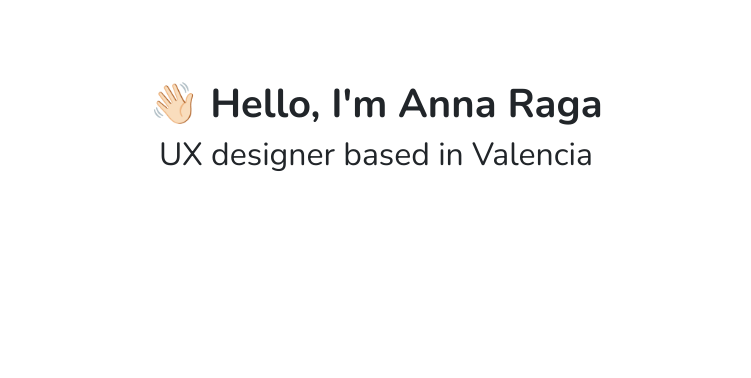
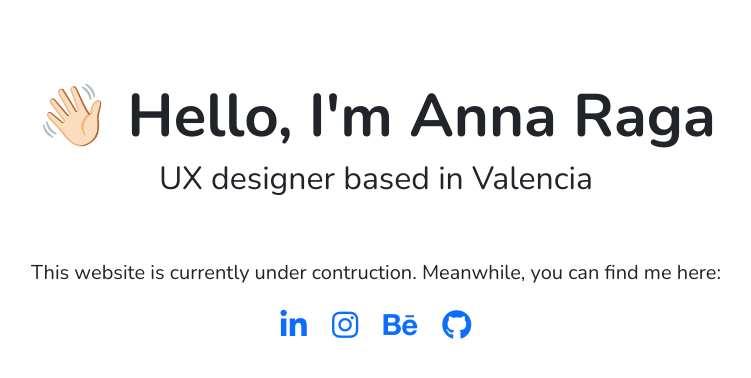
Before and after one commit to annaraga/personal-website, a plain HTML site: page index.html in a window 1280 px wide. Shown: the whole page, without its empty margins (264-1015 px from the left). Drawn offline with nearby package versions, Linux system fonts and the light colour scheme.

Commit message:
Added social contact

```diff
--- a/index.html
+++ b/index.html
@@ -8,19 +8,30 @@
     <title>Anna Raga | UX Design </title>
 
     <link href="https://cdn.jsdelivr.net/npm/bootstrap@5.0.0-beta3/dist/css/bootstrap.min.css" rel="stylesheet" integrity="sha384-eOJMYsd53ii+scO/bJGFsiCZc+5NDVN2yr8+0RDqr0Ql0h+rP48ckxlpbzKgwra6" crossorigin="anonymous">
+    <script src="https://kit.fontawesome.com/53fe7a79c3.js" crossorigin="anonymous"></script>
     <link rel="stylesheet" href="src/style.css">
 
 </head>
 <body>
 
     <div class="container">
-<div class="content-wrapper">
+<div class="header-wrapper">
 
 
 <h1>👋🏻 Hello, I'm Anna Raga</h1>
 <h2>UX designer based in Valencia
 </h2>
+
 </div>
+
+<p>This website is currently under contruction. Meanwhile, you can find me here:</p>
+
+<ul></ul>
+<li><a href="https://www.linkedin.com/in/anna-raga-0579b815/" target="_blank"><i class="fab fa-linkedin-in"></i></a></li>
+<li><a href="https://www.instagram.com/pikkuraga/" target="_blank"><i class="fab fa-instagram"></i></a></li>
+<li><a href="https://www.behance.net/annaraga" target="_blank"><i class="fab fa-behance"></i></a></li>
+<li><a href="https://github.com/annaraga" target="_blank"><i class="fab fa-github"></i></a></li>
+</ul>
 
 
 </div>
--- a/src/style.css
+++ b/src/style.css
@@ -5,17 +5,29 @@ body {
 
     font-family: 'Nunito', sans-serif;
     text-align: center;
+    font-size:20px;
 }
 
 
 h1 {
 
 font-weight:700;
+font-size:60px;
+/*color:#2ae0ae;*/
+
+}
+
+li {
+
+    display: inline;
+    margin: 10px;
+    font-size: 30px;
 
 }
 
 
-.content-wrapper {
+.header-wrapper {
 
     margin-top:80px;
+    margin-bottom:60px;
 }
```
